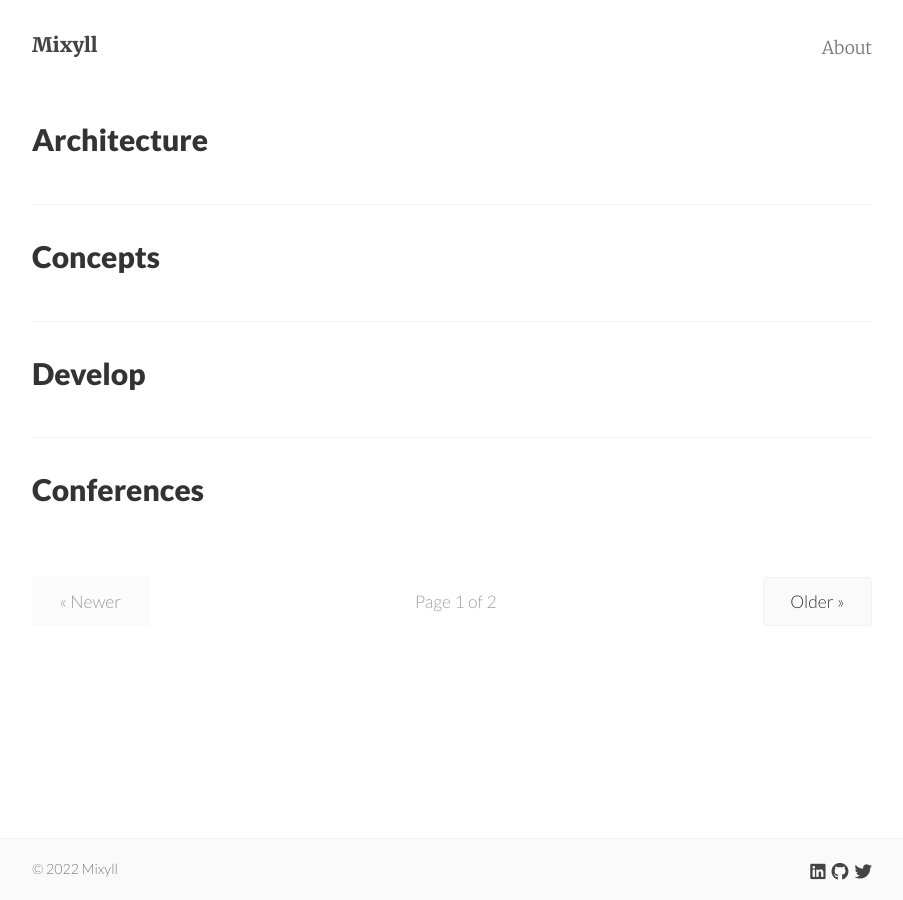
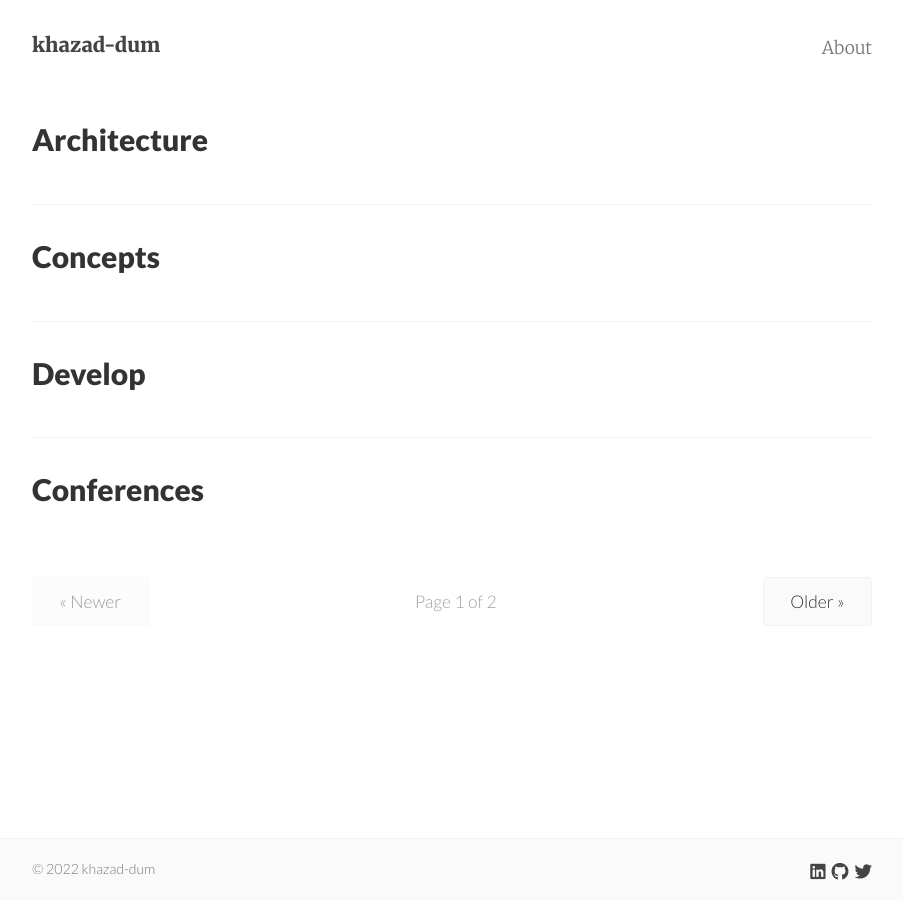
Before and after one commit to km3ll/km3ll.github.io, a Jekyll site: the page built from index.html, in a window 1280 px wide. Shown: the whole page, without its empty margins (188-1091 px from the left). Built offline with Jekyll 4.4.1, drawn with Linux system fonts in a browser that asks for light colours; nearby versions of some CDN libraries; the list of posts is cut into pages by our own code.

```diff
--- a/_config.yml
+++ b/_config.yml
@@ -1,8 +1,8 @@
 # Site settings
-title:       Mixyll
+title:       khazad-dum
 email:
-author:      Kmell
-description: "Lorem Ipsum ..."
+author:      kmell
+description: ""
 baseurl:     ""
 url:         "https://km3ll.github.io"
 date_format: "%b %-d, %Y"
```
